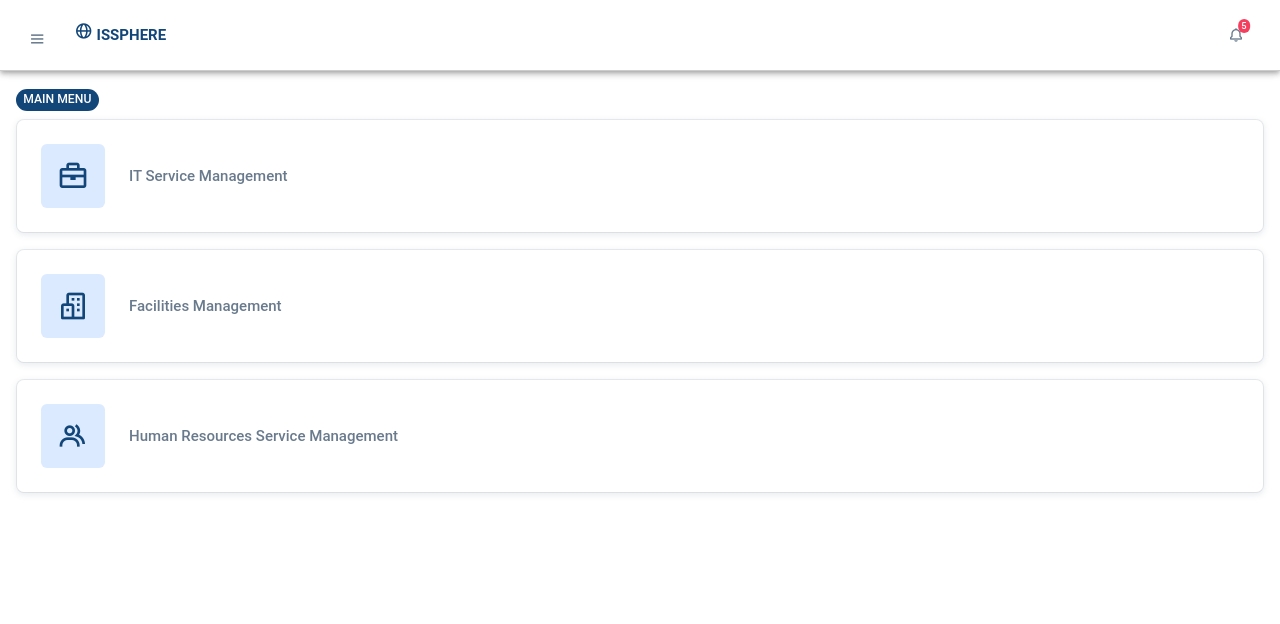
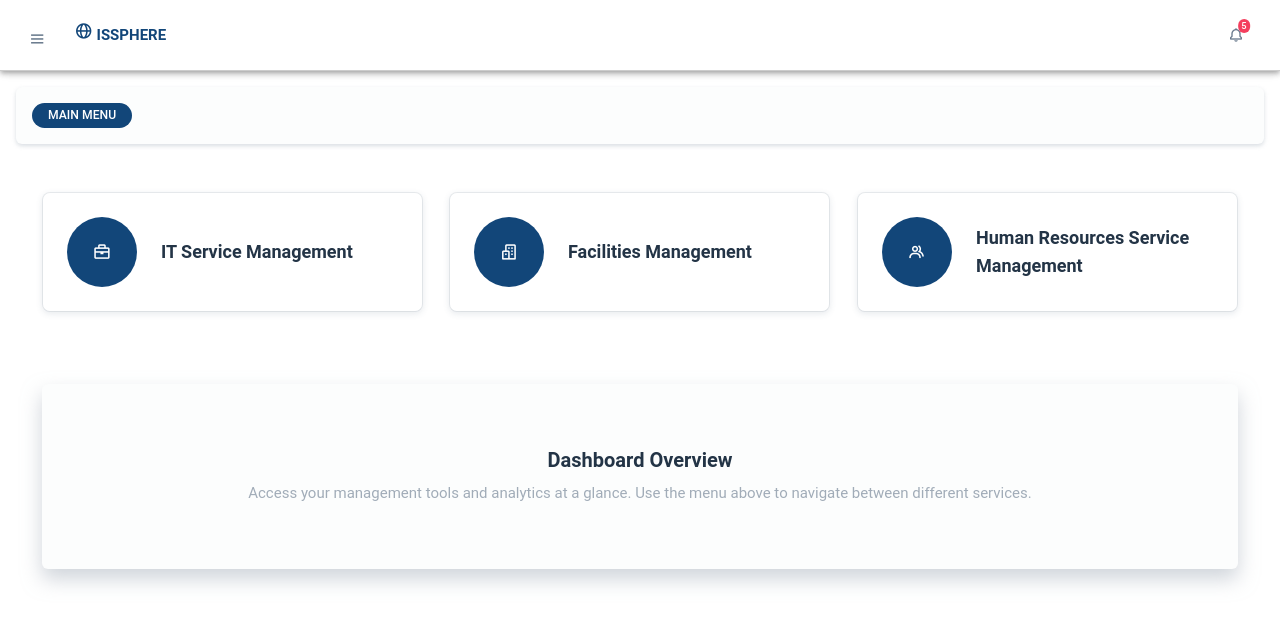
Before and after one commit to ISS-ITManager/ISS-ITManager-ISS-SaaS-Mobile, a React (Vite) app: page / in a window 1280 px wide. Shown: the top 624 px of the page. Built offline with nearby package versions, Linux system fonts and the light colour scheme.

Commit message:
style(Color theme) : Change color theme to black same as the web

```diff
--- a/src/components/layouts/TitleComponent.tsx
+++ b/src/components/layouts/TitleComponent.tsx
@@ -1,19 +1,34 @@
-import React, { useState, useEffect } from 'react'
+import React from 'react';
+import { FaChevronRight } from 'react-icons/fa'; // Using Font Awesome for a chevron icon
 
 const TitleComponent = ({ title, subtitle }) => {
-
 	return (
-		<>
-			<div className="row">
-				<div className="col-12 mb-2">
-					<span className='badge bg-primary rounded-pill animate__animated animate__rubberBand'> {title}  </span>
-					{subtitle &&
-						<span className='badge bg-primary rounded-pill animate__animated animate__rubberBand'>  / {subtitle}  </span>
-					}
-				</div>
+		<div className="row">
+			<div className="col-12 mb-3">
+				<nav aria-label="breadcrumb">
+					<ol className="breadcrumb bg-light p-3 rounded shadow-sm">
+						<li className="breadcrumb-item">
+							<span className="badge bg-primary rounded-pill px-3 py-2 animate__animated animate__fadeIn">
+								{title}
+							</span>
+						</li>
+						{subtitle && (
+							<>
+								<li className="breadcrumb-separator">
+									<FaChevronRight className="text-muted mx-2" />
+								</li>
+								<li className="breadcrumb-item active">
+									<span className="badge bg-secondary rounded-pill px-3 py-2 animate__animated animate__fadeIn">
+										{subtitle}
+									</span>
+								</li>
+							</>
+						)}
+					</ol>
+				</nav>
 			</div>
-		</>
-	)
+		</div>
+	);
 }
 
-export default TitleComponent
+export default TitleComponent;
--- a/src/pages/hrsm/performance/PerformanceTrack.tsx
+++ b/src/pages/hrsm/performance/PerformanceTrack.tsx
@@ -129,7 +129,7 @@ const PerformanceTrack: React.FC = () => {
                                                 <h5>{metric.name}</h5>
                                                 <div className="progress">
                                                     <div
-                                                        className="progress-bar bg-info"
+                                                        className="progress-bar bg-primary"
                                                         role="progressbar"
                                                         style={{ width: `${metric.value}%` }}
                                                         aria-valuenow={metric.value}
--- a/src/pages/main/DashboardMain.tsx
+++ b/src/pages/main/DashboardMain.tsx
@@ -1,12 +1,10 @@
-import React, { useState, useEffect } from 'react';
+import React from 'react';
 import MasterComponent from '../../components/layouts/MasterComponent';
 import TitleComponent from '../../components/layouts/TitleComponent';
-import Chart from 'react-apexcharts';
-import { IonContent, IonModal, IonHeader, IonToolbar } from '@ionic/react';
+import { IonContent } from '@ionic/react';
 import useGoToPage from '../../functions/useGoToPage';
 
 const DashboardMain = () => {
-
     const goToPage = useGoToPage();
 
     const handleSelect = (page, module) => {
@@ -14,62 +12,70 @@ const DashboardMain = () => {
         localStorage.setItem("currentModule", module);
     }
 
-
     return (
         <MasterComponent page="main">
             <TitleComponent title={"Main Menu"} />
-            <div className="row mb-3 ">
-                <div className="col-12 mb-3">
-                    <div className="card border border-light animate__animated animate__bounceInLeft">
-                        <div className="card-body">
-                            <div className="d-flex align-items-center gap-4 me-6 me-sm-0">
-                                <div className="avatar avatar-lg">
-                                    <div className="avatar-initial bg-label-primary rounded">
-                                        <i className="bx bx-briefcase text-primary icon-size-24" ></i>
+            <div className="container-fluid">
+                <div className="row justify-content-center">
+                    {/* IT Service Management */}
+                    <div className="col-lg-4 col-md-6 col-sm-12 mb-4">
+                        <div className="card border border-light mt-3 animate__animated animate__bounceInLeft">
+                            <div className="card-body d-flex align-items-center gap-4 cursor-pointer" onClick={() => handleSelect('/itsm/dashboard', 'itsm')}>
+                                <div className="avatar avatar-lg d-flex justify-content-center align-items-center" style={{ width: '70px', height: '70px', flexShrink: 0 }}>
+                                    <div className="avatar-initial bg-primary rounded-circle d-flex justify-content-center align-items-center" style={{ width: '100%', height: '100%' }}>
+                                        <i className="bx bx-briefcase text-white icon-size-32"></i>
                                     </div>
                                 </div>
-                                <div className="content-right">
-                                    <p className="mb-0 fw-medium" onClick={()=>handleSelect('/itsm/dashboard', 'itsm')}> IT Service Management</p>
+                                <div className="content-right flex-grow-1">
+                                    <p className="mb-0 fw-semibold text-dark fs-5">IT Service Management</p>
                                 </div>
                             </div>
-
                         </div>
                     </div>
 
-                    <div className="card border border-light mt-3 animate__animated animate__bounceInRight">
-                        <div className="card-body">
-                            <div className="d-flex align-items-center gap-4 me-6 me-sm-0">
-                                <div className="avatar avatar-lg">
-                                    <div className="avatar-initial bg-label-primary rounded">
-                                        <i className="bx bx-buildings text-primary icon-size-24 " ></i>
+                    {/* Facilities Management */}
+                    <div className="col-lg-4 col-md-6 col-sm-12 mb-4">
+                        <div className="card border border-light mt-3 animate__animated animate__bounceInRight">
+                            <div className="card-body d-flex align-items-center gap-4 cursor-pointer" onClick={() => handleSelect('/fm/admin-dashboard', 'fm')}>
+                                <div className="avatar avatar-lg d-flex justify-content-center align-items-center" style={{ width: '70px', height: '70px', flexShrink: 0 }}>
+                                    <div className="avatar-initial bg-primary rounded-circle d-flex justify-content-center align-items-center" style={{ width: '100%', height: '100%' }}>
+                                        <i className="bx bx-buildings text-white icon-size-32"></i>
                                     </div>
                                 </div>
-                                <div className="content-right">
-                                    <p className="mb-0 fw-medium" onClick={() => handleSelect('/fm/admin-dashboard', 'fm')}> Facilities Management </p>
+                                <div className="content-right flex-grow-1">
+                                    <p className="mb-0 fw-semibold text-dark fs-5">Facilities Management</p>
                                 </div>
                             </div>
-
                         </div>
                     </div>
 
-                    <div className="card border border-light mt-3 animate__animated animate__bounceInLeft">
-                        <div className="card-body">
-                            <div className="d-flex align-items-center gap-4 me-6 me-sm-0">
-                                <div className="avatar avatar-lg">
-                                    <div className="avatar-initial bg-label-primary rounded">
-                                        <i className="bx bx-group text-primary icon-size-24" ></i>
+                    {/* Human Resources Service Management */}
+                    <div className="col-lg-4 col-md-6 col-sm-12 mb-4">
+                        <div className="card border border-light mt-3 animate__animated animate__bounceInLeft">
+                            <div className="card-body d-flex align-items-center gap-4 cursor-pointer" onClick={() => handleSelect('/hrsm/attendance', 'hrsm')}>
+                                <div className="avatar avatar-lg d-flex justify-content-center align-items-center" style={{ width: '70px', height: '70px', flexShrink: 0 }}>
+                                    <div className="avatar-initial bg-primary rounded-circle d-flex justify-content-center align-items-center" style={{ width: '100%', height: '100%' }}>
+                                        <i className="bx bx-group text-white icon-size-32"></i>
                                     </div>
                                 </div>
-                                <div className="content-right">
-                                    <p className="mb-0 fw-medium" onClick={() => handleSelect('/hrsm/attendance', 'hrsm')}> Human Resources Service Management</p>
+                                <div className="content-right flex-grow-1">
+                                    <p className="mb-0 fw-semibold text-dark fs-5">Human Resources Service Management</p>
                                 </div>
                             </div>
+                        </div>
+                    </div>
+                </div>
 
+                {/* Additional  Section */}
+                <div className="row justify-content-center mt-5">
+                    <div className="col-12">
+                        <div className="bg-light p-5 text-center rounded shadow-lg">
+                            <h4 className="fw-bold text-dark">Dashboard Overview</h4>
+                            <p className="text-muted">Access your management tools and analytics at a glance. Use the menu above to navigate between different services.</p>
                         </div>
                     </div>
                 </div>
             </div>
-
         </MasterComponent>
     );
 };
```
Also changed, not shown: src/pages/hrsm/HRLeaveLetter.tsx (+6 -6 lines), src/pages/itsm/IncidentRequest.tsx (+12 -12 lines), src/assets/template/vendor/css/rtl/theme-default.css.
